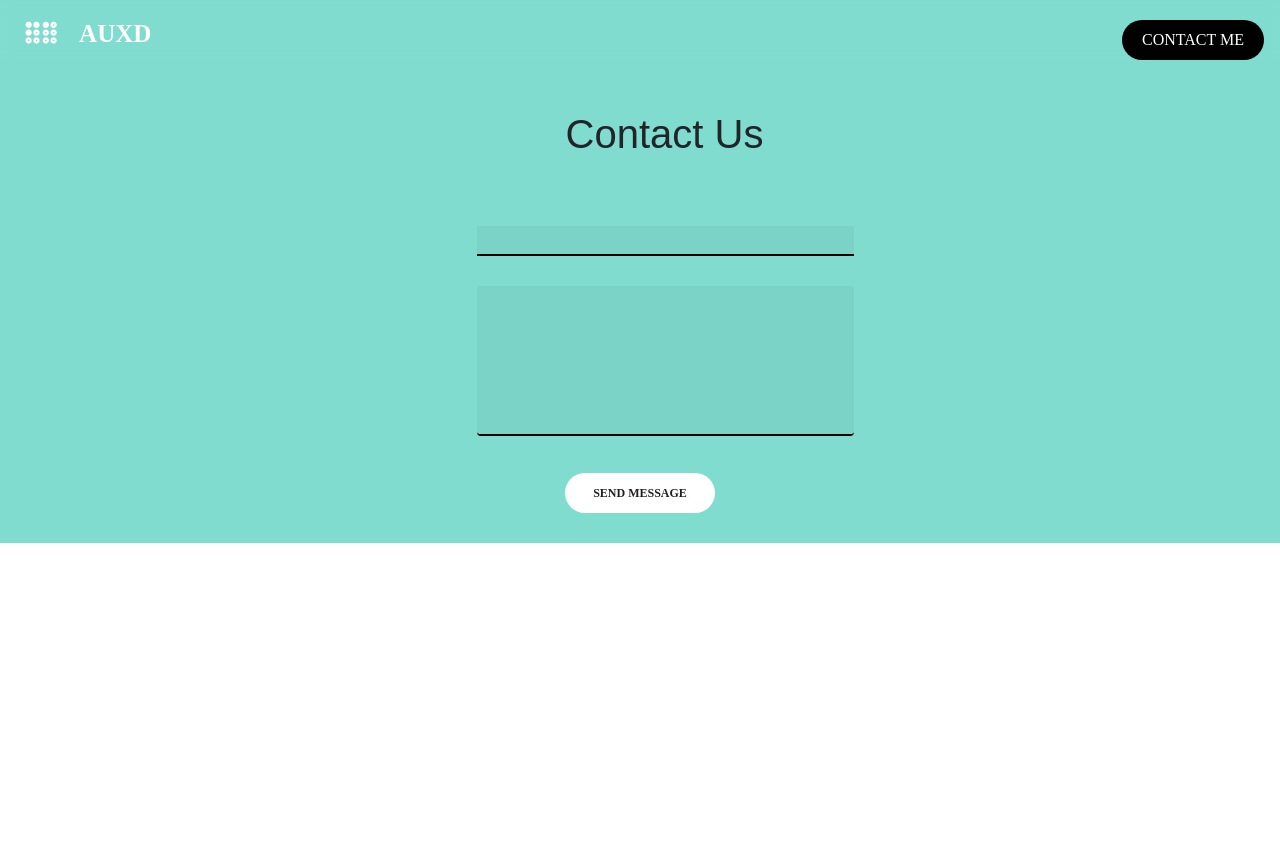
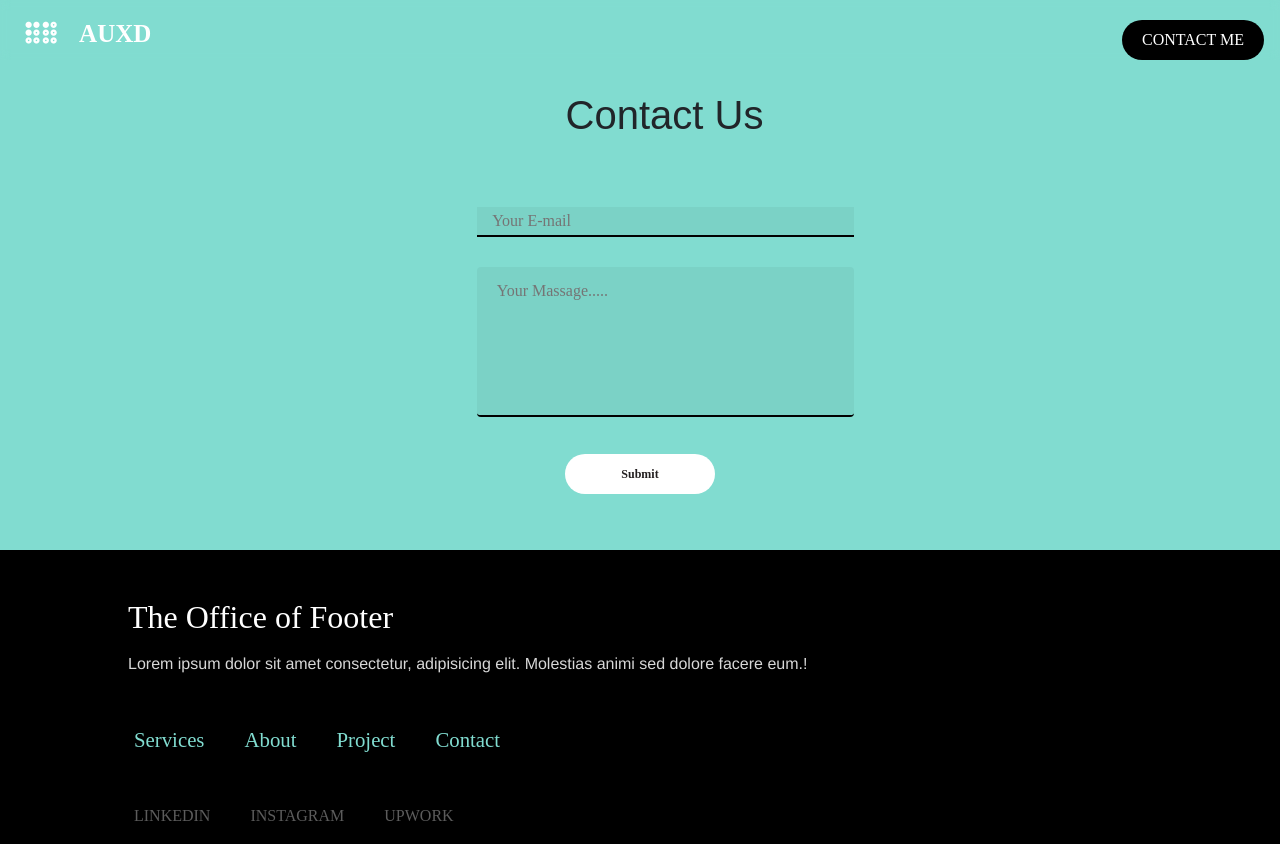
Before and after one commit to iamAhmad78890/auxd, a plain HTML site: page seecontact.html in a window 1280 px wide. Before the commit the page ends 800 px from the top, so only its background shows below. Drawn offline with nearby package versions, Linux system fonts and the light colour scheme.

Commit message:
done with all inpput field

```diff
--- a/allservices.css
+++ b/allservices.css
@@ -114,6 +114,9 @@ p{
     text-transform: uppercase;
 
     color: #FFFFFF
+}
+.nav-btn:hover{
+    color:#fff !important
 }
 
 .banner {
--- a/index.css
+++ b/index.css
@@ -126,6 +126,10 @@ p{
     text-transform: uppercase;
 
     color: #FFFFFF
+}
+
+.nav-btn:hover{
+    color:#fff !important
 }
 
 .banner h1{
@@ -322,9 +326,10 @@ p{
 
 .contact_section {
 
-    height: 500px;
+    height: auto;
     background-color: #81DCD0;
     padding: 1px;
+    padding-bottom: 26px;
 
 }
 
@@ -376,6 +381,11 @@ p{
     font-size: 12px;
     font-weight: bold;
 
+}
+.error{
+    color: red;
+    margin: 0px;
+    margin-left: 5%;
 }
 
 @media screen and (max-width:950px) {
--- a/seeallprojects.css
+++ b/seeallprojects.css
@@ -127,6 +127,9 @@ p{
 
     color: #FFFFFF
 }
+.nav-btn:hover{
+    color:#fff !important
+}
 
 .banner h1{
     padding-top: 200px;
--- a/seecontact.css
+++ b/seecontact.css
@@ -127,6 +127,9 @@ p{
 
     color: #FFFFFF
 }
+.nav-btn:hover{
+    color:#fff !important
+}
 
 .banner h1{
     padding-top: 200px;
@@ -136,10 +139,9 @@ p{
 /* navbar end */
 .contact_section {
 
-    height: auto;
+    height: 500px;
     background-color: #81DCD0;
-    padding-bottom: 30px;
-    padding-top: 70px;
+    padding: 1px;
 
 }
 
@@ -191,7 +193,10 @@ p{
     font-weight: bold;
 
 }
-
+.error{
+    color: red;
+    margin: 0px;
+}
 @media screen and (max-width:950px) {
     .email {
         width: 70%;
@@ -214,3 +219,78 @@ p{
     }
 
 }
+.footer-section {
+    background-color: black;
+    height: auto;
+}
+
+.footer-h1 {
+    color: white;
+
+}
+
+.footer-p {
+    color: rgba(255, 255, 255, 0.842);
+}
+
+.menu-items {
+    order: 2;
+    display: flex;
+}
+
+.menu-items li {
+    list-style: none;
+    font-size: 1.3rem;
+    color: #81DCD0;
+    margin: 0 20px;
+
+}
+
+.menu-items li a {
+    text-decoration: none;
+    color: #81DCD0;
+}
+
+.service-items {
+    order: 2;
+    display: flex;
+}
+
+.service-items li {
+    list-style: none;
+    color: #cccccc73;
+    margin: 0 20px;
+}
+
+.footer_content {
+    margin-left: 46px;
+}
+
+@media screen and (max-width:482px) {
+    .menu-items {
+
+        flex-direction: column;
+
+    }
+
+    .service-items {
+        flex-direction: column;
+    }
+    .companies_heading{
+        font-size: 35px;
+    }
+
+
+
+}
+
+@media screen and (max-width:1002px) {
+  .all_projects{
+    display: none;
+  }
+  .all_projects_mob{
+    display: block;
+  }
+
+
+}
--- a/seecontact.html
+++ b/seecontact.html
@@ -21,19 +21,15 @@
 <body>
     <div id="mySidenav" class="sidenav">
         <a href="javascript:void(0)" class="closebtn" onclick="closeNav()">&times;</a>
-        <a href="#">Services</a>
-        <a href="#">About</a>
-        <a href="#">Project</a>
-        <a href="#">Contact</a>
+        <a href="./allservices.html">Services</a>
+        <a href="">Profile landing </a>
+        <a href="./seeallprojects.html">Project</a>
+        <a href="./seecontact.html">Contact</a>
     </div>
-
-
-
-    <div class="container-fluid navbar-section">
+    <div class="container-fluid navbar-section" style="padding-top: 50px;">
         <div class="nav-position">
           <div class="navbar_nav">
               <i onclick="openNav()" class="fa-sharp fa-solid fa-braille"><span class="mx-3"> AUXD</span> </i>
-
               <a style="text-decoration: none;" href="./seecontact.html" class="nav-btn mx-3">CONTACT ME</a>
 
           </div>
@@ -50,18 +46,50 @@
 
             <div class="contact_section">
                 <h1>Contact Us</h1>
+                <form action="" onsubmit="return validateForm()">
                 <div class="mt-5">
-                    <input class="email " type="text" required>
+                    <input id="useremail" class="email " placeholder="    Your E-mail" type="text">
+                    <p id="usererror" class="error"></p>
+                </div>
+                    <textarea id="usermassage" class="message_textarea" placeholder="Your Massage....."></textarea>
+                    <p id="msgerror" class="error"></p>
+                <input type="submit" class="contact-btn">
+            </form>
+            </div>
+    </div>
+    </div>
+    <div class="container-fluid footer-section">
+        <div class="container">
+            <div class="row">
+                <div class="col-12">
+
+                    <div class="footer_content">
+                        <h2 class="footer-h1 mt-5">The Office of Footer</h2>
+                        <p class="footer-p mt-3">Lorem ipsum dolor sit amet consectetur, adipisicing elit. Molestias
+                            animi sed dolore facere eum.!</p>
                     </div>
 
-                <form>
-                    <textarea class="message_textarea" required></textarea>
-                </form>
-                <button class="contact-btn">SEND MESSAGE</button>
+                    <div>
+                        <ul class="menu-items mt-5">
+                            <li><a href="#">Services</a></li>
+                            <li><a href="#">About</a></li>
+                            <li><a href="#">Project</a></li>
+                            <li><a href="#">Contact</a></li>
+                        </ul>
+
+                        <ul class="service-items mt-5">
+                            <li>LINKEDIN</li>
+                            <li>INSTAGRAM</li>
+                            <li>UPWORK</li>
+                        </ul>
+                    </div>
+
+                </div>
             </div>
         </div>
     </div>
     <script>
+
         /* Set the width of the side navigation to 250px and the left margin of the page content to 250px and add a black background color to body */
         function openNav() {
   document.getElementById("mySidenav").style.width = "100%";
@@ -72,6 +100,23 @@ function closeNav() {
   document.getElementById("mySidenav").style.width = "0";
 }
 
+
+         let useremail = document.getElementById('useremail')
+         let usermassage = document.getElementById('usermassage')
+         function validateForm(){
+            if(useremail.value == ""){
+                document.getElementById("usererror").innerHTML = "user E-mail is empty"
+            }
+            if(usermassage.value == ""){
+                document.getElementById("msgerror").innerHTML = "user Massage is empty"
+                }else if (usermassage.value.length < 70){
+                document.getElementById("msgerror").innerHTML = "Your Massage contain maximum 10 words"
+
+                }
+
+
+            return false;
+         }
     </script>
 </body>
 </html>
```
Also changed, not shown: allservices.html (+4 -4 lines), index.html (+30 -12 lines), seeallprojects.html (+4 -4 lines). Lines whose indentation alone changed are shown as unchanged.
